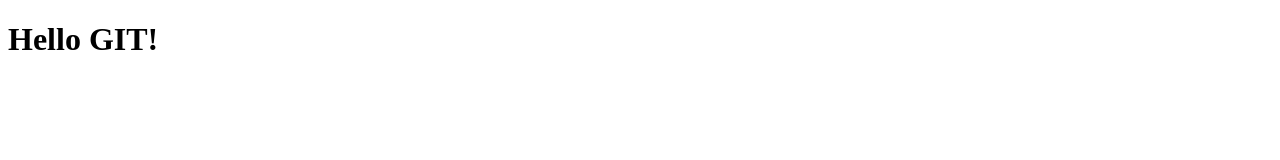
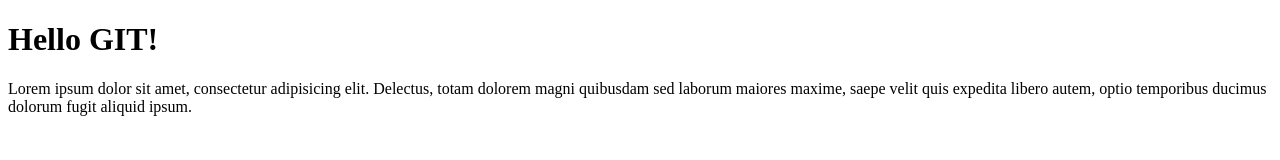
Before and after one commit to DeBeTest/git_tutorial_example, a plain HTML site: page index.html in a window 1280 px wide. Drawn offline with Linux system fonts and the light colour scheme.

Commit message:
added sample paragraph

```diff
--- a/index.html
+++ b/index.html
@@ -8,5 +8,6 @@
 </head>
 <body>
     <h1>Hello GIT!</h1>
+    <p>Lorem ipsum dolor sit amet, consectetur adipisicing elit. Delectus, totam dolorem magni quibusdam sed laborum maiores maxime, saepe velit quis expedita libero autem, optio temporibus ducimus dolorum fugit aliquid ipsum.</p>
 </body>
 </html>
```
